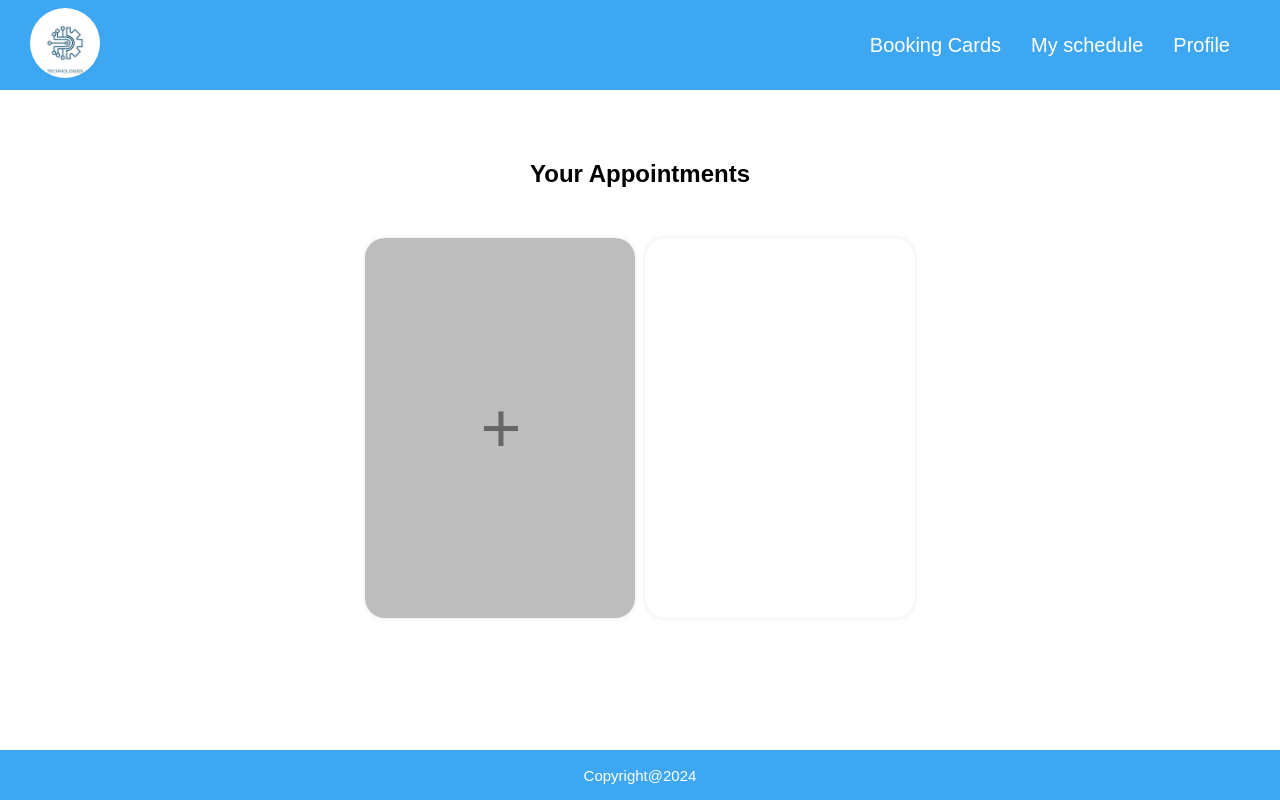
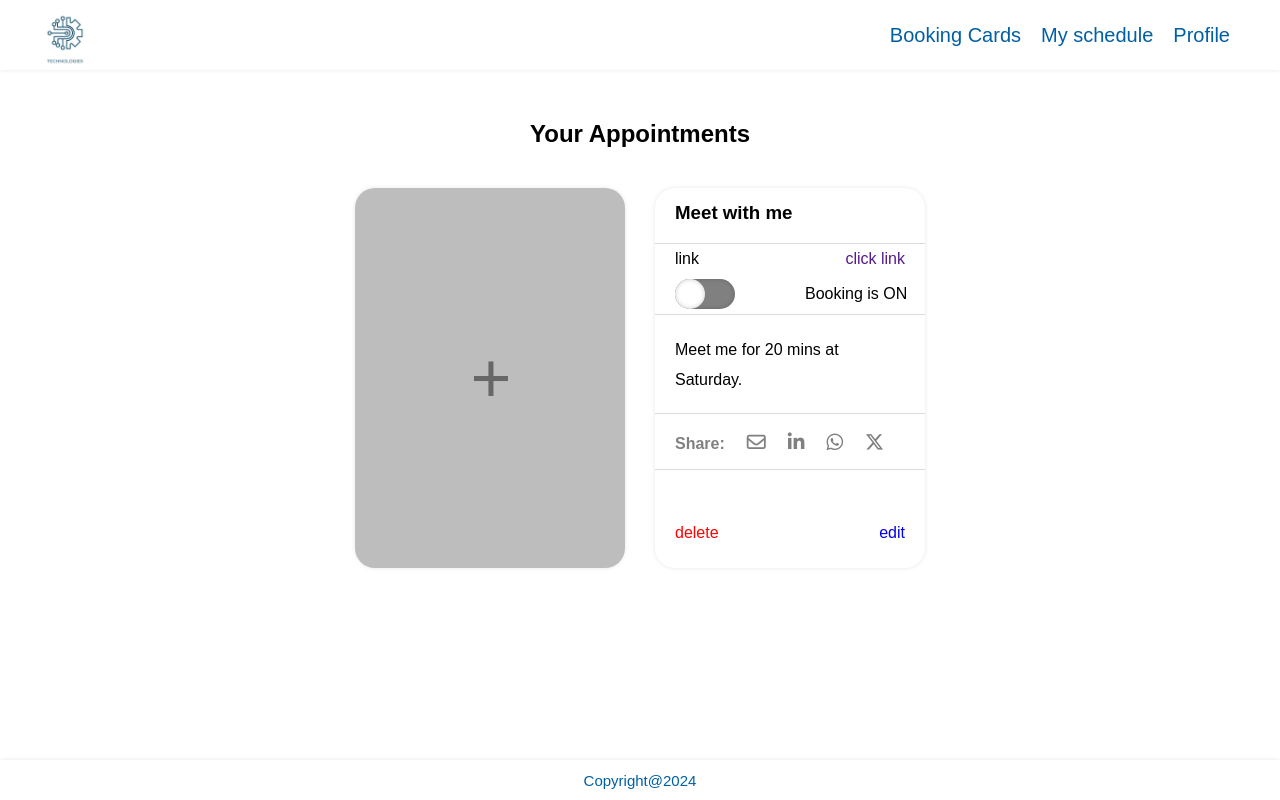
Before and after one commit to Saddamwassan/React, a React (Vite) app in the folder BookingApp/: page /dashboard in a window 1280 px wide. Built offline with nearby package versions, Linux system fonts and the light colour scheme; the HTML template or start-up script is replaced by a standard one.

Commit message:
meeting card done

```diff
--- a/BookingApp/src/components/Auth.jsx
+++ b/BookingApp/src/components/Auth.jsx
@@ -16,7 +16,7 @@ function Auth() {
                 }
                 <div className="logindiv">
                     <span>{isLogin?"Don't ":"Already "}have an account?</span>
-                    <button className='signbtn' onClick={()=>setLogin(checkLogin=>!checkLogin)}>{isLogin ? "Sign up":"Log in"}</button>
+                    <a className='signbtn' onClick={()=>setLogin(checkLogin=>!checkLogin)}>{isLogin ? "Sign up":"Log in"}</a>
                 </div>
 
                 </div>
--- a/BookingApp/src/components/Card.jsx
+++ b/BookingApp/src/components/Card.jsx
@@ -4,7 +4,31 @@ import "../styles/card.css"
 function Card() {
   return (
     <div className='card'>
+      <h3>Meet with me</h3>
+      <div className="linkdiv">
+        <p>link</p>
+        <a href="">click link</a>
+      </div>
+      {/* booking status  */}
+      <div className="status">
+          <input type="checkbox" />
+        <span>Booking is ON</span>
+      </div>
+      <div className="description">
+        <p> Meet me for 20 mins at Saturday.</p>
+      </div>
+      <div className="share">
+        <h4>Share:</h4>
+        <a href="gmail"><i class="fa-regular fa-envelope"></i></a>
+        <a href="linkedIn"><i class="fa-brands fa-linkedin-in"></i></a>
+        <a href="whatsapp"><i class="fa-brands fa-whatsapp"></i></a>
+        <a href="x"><i class="fa-brands fa-x-twitter"></i></a>
 
+      </div>
+      <div className="editdiv">
+        <a href="delete" className="delete">delete</a>
+        <a href="edit" className="edit">edit</a>
+      </div>
     </div>
   )
 }
--- a/BookingApp/src/components/login.jsx
+++ b/BookingApp/src/components/login.jsx
@@ -4,7 +4,6 @@ function Login() {
     <form action="#" className="signupform">
           <h1>Log in to Your Account</h1>
           <p className="welcometxt">Welcome back to techVision, Good to see you again!</p>
-          <button className="signUpWithGoogle"> <i className="fa-brands fa-google"></i> <span> Log in with google</span></button>
           {/* email  */}
           <div className="Labeldiv">
           <label htmlFor="">Email*</label>
@@ -16,7 +15,14 @@ function Login() {
           </div>
           <input type="text" placeholder="Create your password" />
           <button className="signupbtn"> Log in</button>
-        </form>
+          {/*  hrdiv  */}
+    <div className="hrdiv">
+     <div className="hr"></div>
+     <span className="hrtext" >OR</span>
+    </div>
+    {/* signup with google  */}
+    <button className="signUpWithGoogle"> <i className="fa-brands fa-google"></i> <span> Log in with google</span></button>
+     </form>
   )
 }
 export default Login
--- a/BookingApp/src/components/signup.jsx
+++ b/BookingApp/src/components/signup.jsx
@@ -4,12 +4,6 @@ function Signup() {
     <form action="#" className="signupform">
     <h1>Signup for Your Account</h1>
     <p className="welcometxt">Welcome to techVision, Signup to explore more.</p>
-    <button className="signUpWithGoogle"> <i className="fa-brands fa-google"></i> <span> Signup with google</span></button>
-    {/*  hrdiv  */}
-    <div className="hrdiv">
-     <div className="hr"></div>
-     <span className="hrtext" >OR</span>
-    </div>
     <div className="namediv">
     {/* firstname  */}
     <div className="firstnamediv">
@@ -38,6 +32,14 @@ function Signup() {
     </div>
     <input type="text" placeholder="re-enter password" />
     <button className="signupbtn"> Sign up</button>
+    {/*  hrdiv  */}
+    <div className="hrdiv">
+     <div className="hr"></div>
+     <span className="hrtext" >OR</span>
+    </div>
+    {/* signup with google  */}
+    <button className="signUpWithGoogle"> <i className="fa-brands fa-google"></i> <span> Signup with google</span></button>
+
   </form>
   )
 }
--- a/BookingApp/src/styles/App.css
+++ b/BookingApp/src/styles/App.css
@@ -2,6 +2,7 @@
   margin:0;
   padding:0;
   box-sizing:border-box;
+  font-family:sans-serif;
 }
 /* signup page  */
 .SignUpDiv{
@@ -26,11 +27,7 @@
   justify-content:center;
 }
 .signbtn{
-  background-color: black;
-  color:white;
-  padding:0 5px;
   border-radius:8px;
-  height: 30px;
 }
 /* form  */
 .signupform{
@@ -43,7 +40,7 @@
 }
 .image{
   border-radius:12px 0 0 12px;
-  height:662px;
+  height:672px;
   width:400px;
 }
 /* Signup heading */
@@ -55,13 +52,13 @@ h1{
   text-align: center;
 }
 .signUpWithGoogle{
-  width:350px;
-  padding:10px;
+  width:100%;
+  padding:12px;
   background-color: white;
   border-radius: 4px;
   border: 2px solid grey;
-  /* position:absolute; */
   cursor:pointer;
+  margin-top: 5px;
 }
 .hrdiv{
   margin-top:10px;
@@ -104,9 +101,6 @@ input{
   display:flex;
   flex-direction:column;
 }
-.nameinput{
-  width:160px;
-}
 .lastnamelabel{
   margin-left:5px;
 }
@@ -129,14 +123,12 @@ input{
   margin-top:5px;
   gap:10px;
   padding-bottom: 10px;
-
 }
-a{
+.logindiv a{
   text-decoration:none;
   margin-left:10px;
   color:#0060A4;
 }
-
 @media(max-width:830px){
 .image{
   display:none;
@@ -164,10 +156,7 @@ a{
   }
   .namediv{
     flex-direction:column;
-  }
-  .nameinput{
-    width:100%;
-  }
+    }
   .logindiv span{
     font-size:14px;
   }
--- a/BookingApp/src/styles/card.css
+++ b/BookingApp/src/styles/card.css
@@ -8,8 +8,111 @@
     width: 270px;
     background-color: rgb(255, 255, 255);
     display:flex;
-    justify-content: center;
-    align-items: center;
+    flex-direction: column;
     box-shadow: 0 0 4px rgba(0, 0, 0, 0.1);
     border-radius:20px;
+    /* padding:0 20px; */
+    line-height: 30px;
 }
+.card h3{
+    padding:10px 0;
+    padding-left:20px;
+
+}
+.linkdiv{
+    display:flex;
+    justify-content: space-between;
+    margin:5px 0;
+    border-top:1px solid rgb(221, 220, 220);
+    padding:0 20px;
+}
+.linkdiv a{
+    text-decoration: none;
+}
+.status{
+    display:flex;
+    gap:50px;
+}
+.status span{
+    margin-left:20px;
+}
+/* slider button  */
+.slidebtndiv{
+    position:absolute;
+}
+input{
+    background-color: grey;
+    position:relative;
+    width:60px;
+    height:30px;
+    outline:none;
+    border-radius:40px;
+    box-shadow: inset 0 0 5px rgba(0, 0, 0, 0.2);
+    transition: 0.5s;
+    -webkit-appearance:none;
+    border:none;
+}
+input:checked{
+    background-color: rgb(23, 153, 240);
+}
+input:before{
+    content: "";
+    position:absolute;
+    width:30px;
+    height: 30px;
+    border-radius: 50%;
+    top:0;
+    left:0;
+    background-color: white;
+    box-shadow: inset 0 0 5px rgba(0, 0, 0, 0.2);
+    transition: 0.5s;
+}
+input:checked:before{
+    /* left:100%; */
+    transform: translateX(100%);
+}
+input{
+    margin-left:20px;
+}
+/* description  */
+.description{
+    padding:20px 0;
+    margin:5px 0;
+    overflow-y: scroll;
+    height:100px;
+    border-top:1px solid rgb(221, 220, 220);
+    border-bottom:1px solid rgb(221, 220, 220);
+}
+.description p{
+    padding:0 20px;
+}
+.share{
+    display:flex;
+    align-items: center;
+    gap:22px;
+    border-bottom:1px solid rgb(221, 220, 220);
+    padding:10px 0;
+}
+.share h4{
+    padding-left:20px;
+    color:grey;
+}
+.share a{
+    text-decoration: none;
+}
+.share a i{
+font-size:19px;
+color:grey;
+}
+.editdiv{
+    display:flex;
+    justify-content: space-between;
+    margin-top: auto;
+    padding:20px;
+}
+.editdiv a{
+    text-decoration: none;
+}
+.delete{
+    color:red;
+}
--- a/BookingApp/src/styles/dashboard.css
+++ b/BookingApp/src/styles/dashboard.css
@@ -10,12 +10,14 @@
     flex-direction: column;
 }
 .nav{
-    height:90px;
-    background-color:#3ea7f1;
+    height:70px;
+    background-color:white;
     display:flex;
     justify-content: space-between;
     align-items: center;
     padding: 0 30px;
+    box-shadow: 0 0 4px rgba(0, 0, 0, 0.1);
+
 }
 .left{
 
@@ -28,7 +30,8 @@
     margin-right: 10px;
 }
 .nav a{
-    color:white;
+    text-decoration:none;
+    color:#0060A4;
     padding:10px;
     font-size:20px;
 }
@@ -46,15 +49,15 @@
     display:flex;
     flex-direction: column;
     flex-grow: 1;
-    padding:20px;
+    padding:50px;
     align-items: center;
 }
 .dbody h2{
-    padding:50px 0;
+    padding: 0 0 40px 0;
 }
 .dbody .cards{
     display:flex;
-    gap:10px;
+    gap:30px;
 }
 .dbody .addcard{
     height: 380px;
@@ -72,13 +75,14 @@
 }
 /* footer  */
 .footer{
-    height:50px;
-    background-color: #3ea7f1;
+    height:40px;
+    background-color: white;
     display: flex;
     justify-content: center;
     align-items: center;
-    color:white;
+    color:#0060A4;
     font-size:15px;
+    box-shadow: 0 0 4px rgba(0, 0, 0, 0.1);
 }
 @media (max-width:767px) and (min-width:425px){
     /* nav  */
```
Also changed, not shown: BookingApp/src/components/jsonfile.txt (added).
